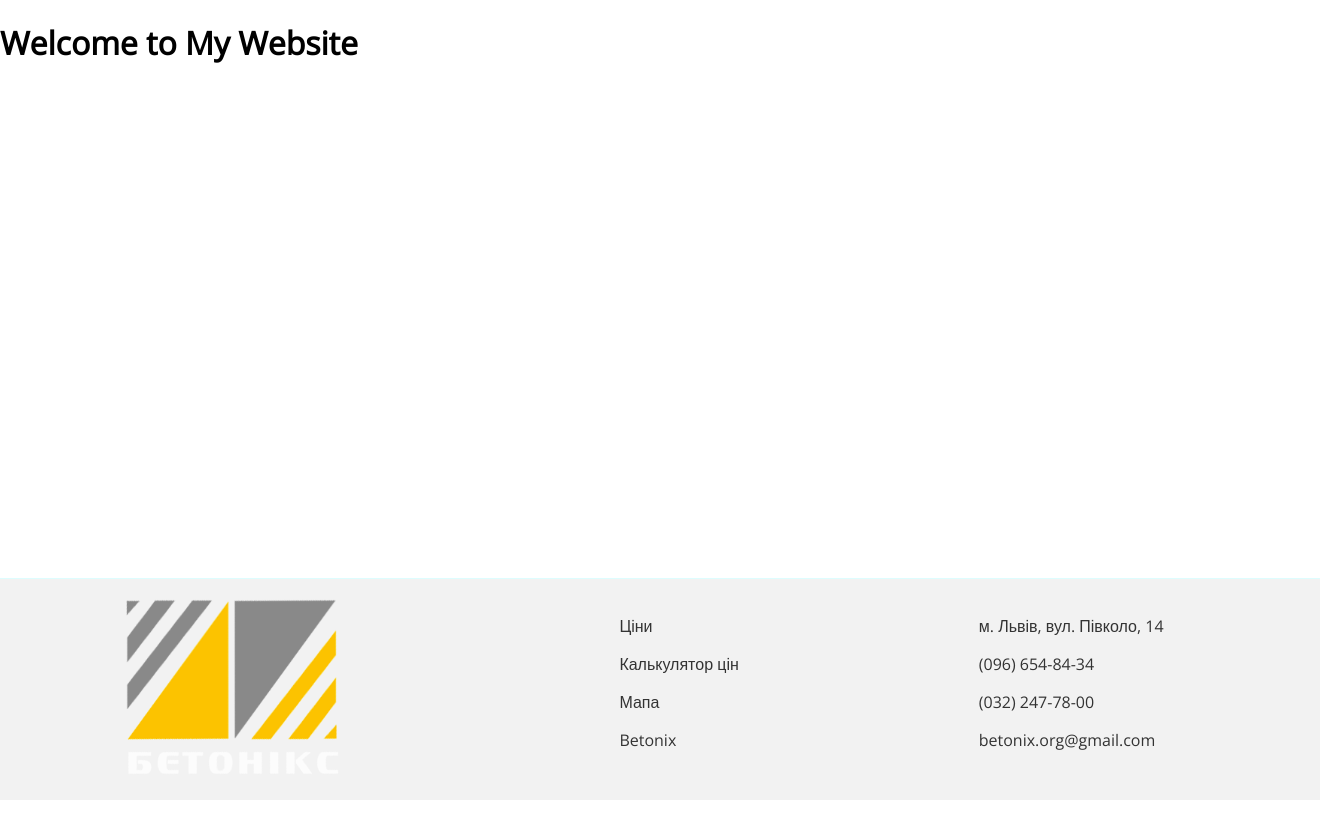
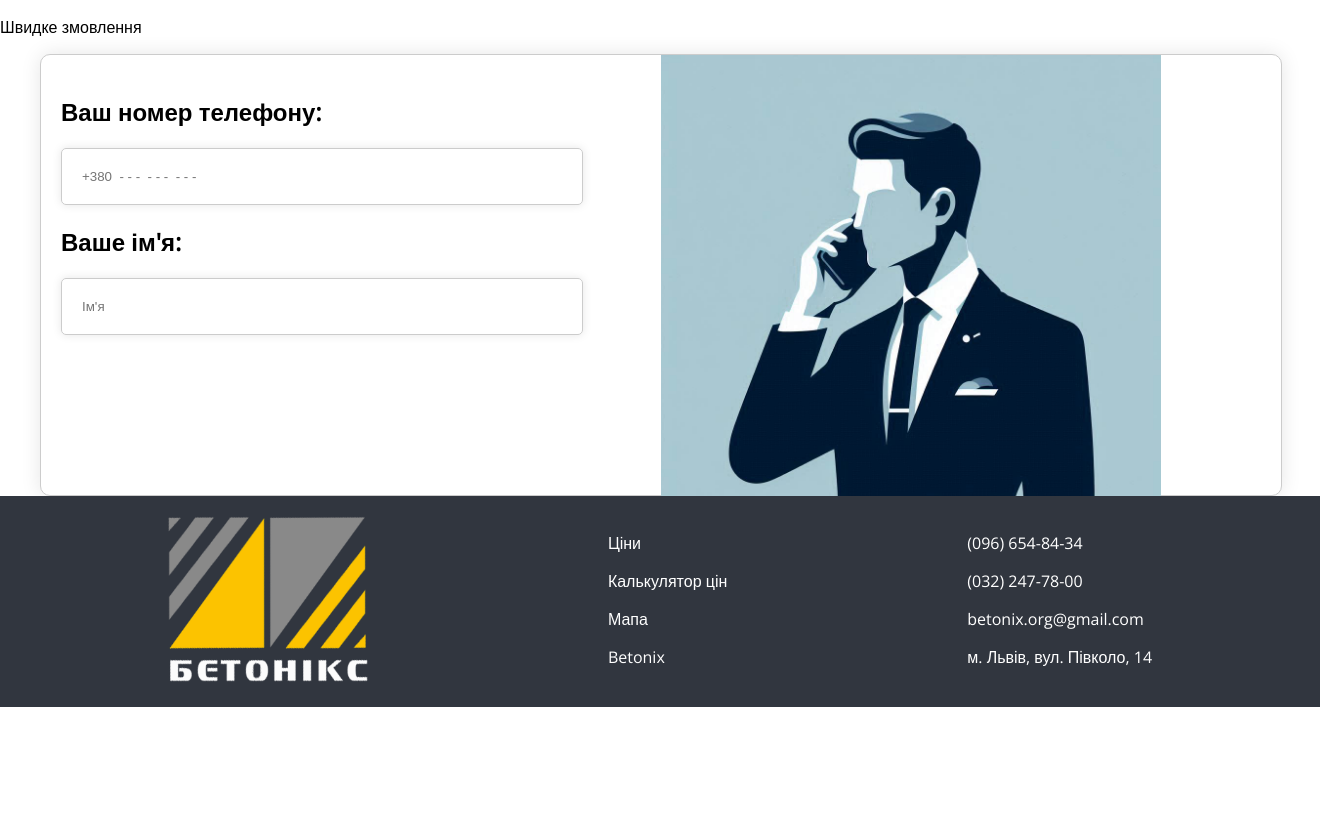
Before and after one commit to UCU-Pokemons/Betonix, a plain HTML site: page david.html in a window 1280 px wide. Shown: the whole page, 1320 px wide, since content can reach past the window. Before the commit the page ends 800 px from the top, so only its background shows below. Drawn offline with nearby package versions, Linux system fonts and the light colour scheme.

Commit message:
Add form

```diff
--- a/david.css
+++ b/david.css
@@ -3,39 +3,87 @@
     --minimal-width: 1024px;
 }
 
+/* .call-me-text{
+;
+} */
+
 
 body {
     margin: 0;
     font-family: 'Open Sans', sans-serif;
+    overflow-x: hidden;
+}
+
+.call-me-img{
+    position: relative;
+    height: 500px;
+    left: 600px;
+    bottom: 300px;
+}
+
+.white-box {
+    position: relative;
+    margin-left: calc((100% - 1200px)/2);
+    margin-right: calc((100% - 1200px)/2);
+    width: 1200px;
+    height: 400px;
+    background-color: white;
+    border-radius: 10px;
+    box-shadow: 0px 0px 20px rgba(0, 0, 0, 0.1); /* Adjust shadow values as needed */
+    border: 1px solid #ccc; /* Gray border */
+    padding: 20px;
+  }
+
+  h2 {
+    margin-top: 20px;
+  }
+
+  .rounded-box {
+    border-radius: 5px;
+    width: 500px;
+    box-shadow: 0px 0px 10px rgba(0, 0, 0, 0.1); /* Adjust shadow values as needed */
+    border: 1px solid #ccc; /* Gray border */
+    padding: 10px;
+    margin-bottom: 20px;
+  }
+
+  input[type="text"] {
+    width: 400px;
+    padding: 10px;
+    border: none
   }
 
 
+
+
+
+
+
+
+
+
+
 footer {
+    position: absolute;
     width: 100vw;
-    background-color: #f2f2f2;
+    background-color: #31363F;
     padding: 20px;
-    border-top: 1px solid #DDFDFE;
-    bottom: 0;
-    position: fixed;
     display: flex;
     justify-content: center;
-    /*left: calc((100vw - 1200px) /2);*/
 }
 
-.footer-content
-{
-    margin-left: calc((100% - 1200px) /2);
-    margin-right: calc((100% - 1200px) /2);
+
+.footer-content{
+    margin-left: calc((100% - 1200px)/2);
+    margin-right: calc((100% - 1200px)/2);
     width: min(1200px, 100%);
     display: flex;
     justify-content: center;
     gap: 20%;
-    /*justify-content: space-between;*/
-
 }
 
 #footer-image {
-    width: 75%;
+    width: 200px;
     height: auto;
 }
 
@@ -47,16 +95,21 @@ footer {
 
 .footer-right-text{
     position: relative;
-    right: 30px;
 }
 
 .footer-details-text {
-    color: #333;
+    color: white;
 }
 
 
 @media screen and (max-width: 760px) {
     .footer-content {
-        flex-direction: column; /* Змінити напрямок на стовпець */
+        margin-left: 20px;
+        margin-right: 20px;
+        flex-direction: column;
+        gap: 10px;
+        align-items: center;
+        justify-content: center;
+        text-align: center;
     }
 }
--- a/david.html
+++ b/david.html
@@ -6,12 +6,25 @@
     <meta http-equiv="X-UA-Compatible" content="ie=edge">
     <title>Betonix</title>
     <link rel="stylesheet" href="./david.css">
-    <link rel="icon" href="./favicon.ico" type="image/x-icon">
+    <link rel="icon" href="./images/image-removebg-preview.png" type="image/png">
     <link href="https://fonts.googleapis.com/css2?family=Open+Sans&display=swap" rel="stylesheet">
   </head>
   <body>
     <main>
-        <h1>Welcome to My Website</h1>
+        <p class="call-me-text">
+            Швидке змовлення
+        </p>
+        <div class="white-box">
+            <h2>Ваш номер телефону:</h2>
+            <form class="rounded-box">
+              <input type="text" placeholder="+380  - - -  - - -  - - -">
+            </form>
+            <h2>Ваше ім'я:</h2>
+            <form class="rounded-box">
+              <input type="text" placeholder="Ім'я">
+            </form>
+            <img class="call-me-img" src="./images/call-me-img.jpg"> </img>
+          </div>
     </main>
     <footer>
         <div class="footer-content">
@@ -28,10 +41,10 @@
             </div>
             <div class="footer-right">
                 <div class="footer-right-text">
-                    <p class="footer-details-text">м. Львів, вул. Півколо, 14</p>
                     <p class="footer-details-text">(096) 654-84-34</p>
                     <p class="footer-details-text">(032) 247-78-00</p>
                     <p class="footer-details-text">betonix.org@gmail.com</p>
+                    <p class="footer-details-text">м. Львів, вул. Півколо, 14</p>
                 </div>
             </div>
         </div>
```
Also changed, not shown: images/call-me-img.jpg (added), images/consultant.png (added), images/image-removebg-preview.png (added). Lines whose indentation alone changed are shown as unchanged.
